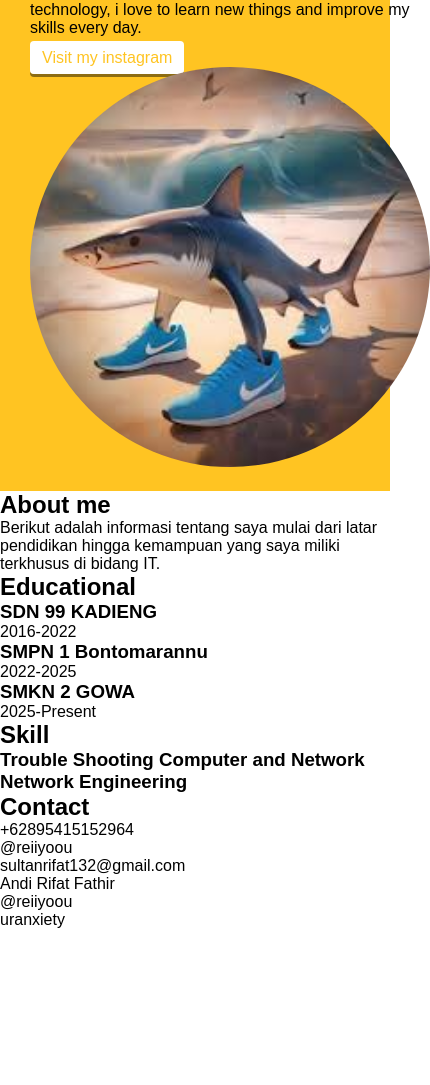
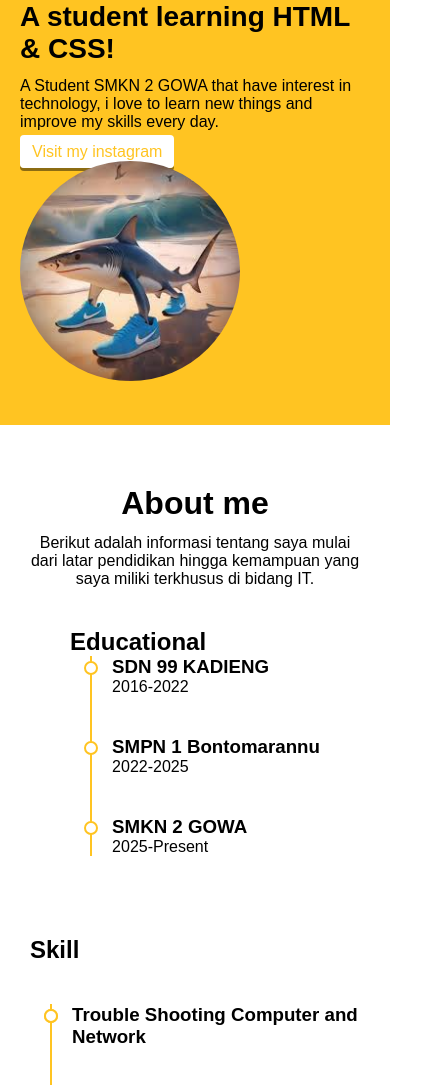
Before and after one commit to uranxiety/reiiyoou, a plain HTML site: page index.html in a window 390 px wide. Shown: the part 223-1308 px from the top of the page, 430 px wide, since content can reach past the window. Before the commit the page ends 1152 px from the top, so only its background shows below. Drawn offline with Linux system fonts and the light colour scheme.

Commit message:
Update style.css

```diff
--- a/Assets/css/style.css
+++ b/Assets/css/style.css
@@ -98,3 +98,99 @@ nav .name {
   width: 400px;
   height: 400px;
 }
+/*about section*/
+#about {
+ background-color: var(--color-primary);
+ padding: 60px 30px;
+ display: flex;
+ flex-direction: column;
+ gap: 40px;
+}
+.info-about h1 {
+ font-size: 32px;
+ text-align: center;
+ margin-bottom: 12px;
+}
+.info-about p {
+ font-size: 16px;
+ text-align: center;
+}
+.content-about {
+ display: flex;
+ justify-content: space-around;
+ flex-wrap: wrap;
+ gap: 40px;
+}
+.timeline-container {
+ max-width: 400px;
+}
+.timeline {
+ position: relative;
+ margin-left: 20px;
+ border-left: 2px solid var(--color-white);
+}
+.timeline-item {
+ position: relative;
+ margin-bottom: 40px;
+ padding-left: 20px;
+}
+.timeline-item .dot {
+ position: absolute;
+ left: -8px;
+ top: 5px;
+ width: 14px;
+ height: 14px;
+ background-color: var(--color-orange-default);
+ border-radius: 50%;
+ border: 2px solid var(--color-white);
+}
+
+@media (max-width: 992px) {
+  #home {
+    flex-direction: column-reverse;
+    text-align: left;
+  }
+
+  #home img {
+    width: 100%;
+  }
+
+  .content-about {
+    flex-direction: column;
+    align-items: center;
+  }
+
+  .contact-grid {
+    grid-template-columns: repeat(2, 1fr);
+  }
+}
+
+@media (max-width: 576px) {
+  nav {
+    flex-direction: column;
+    gap: 15px;
+  }
+
+  .menu-navbar {
+    flex-direction: column;
+    gap: 10px;
+  }
+
+  #home {
+    padding: 40px 20px;
+  }
+
+  #home div h1 {
+    font-size: 28px;
+  }
+
+  #home img {
+    width: 220px;
+    height: 220px;
+  }
+
+  .contact-grid {
+    grid-template-columns: 1fr;
+    gap: 20px;
+  }
+}
```
